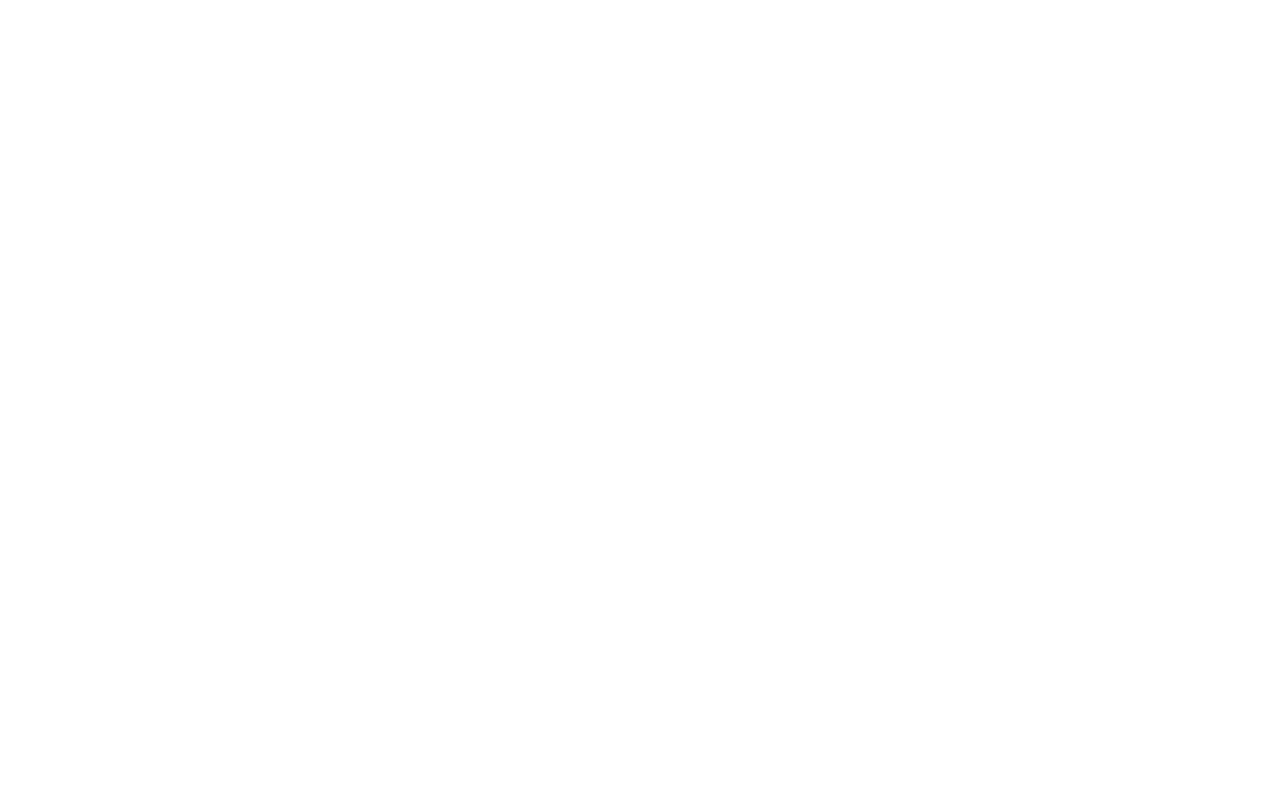
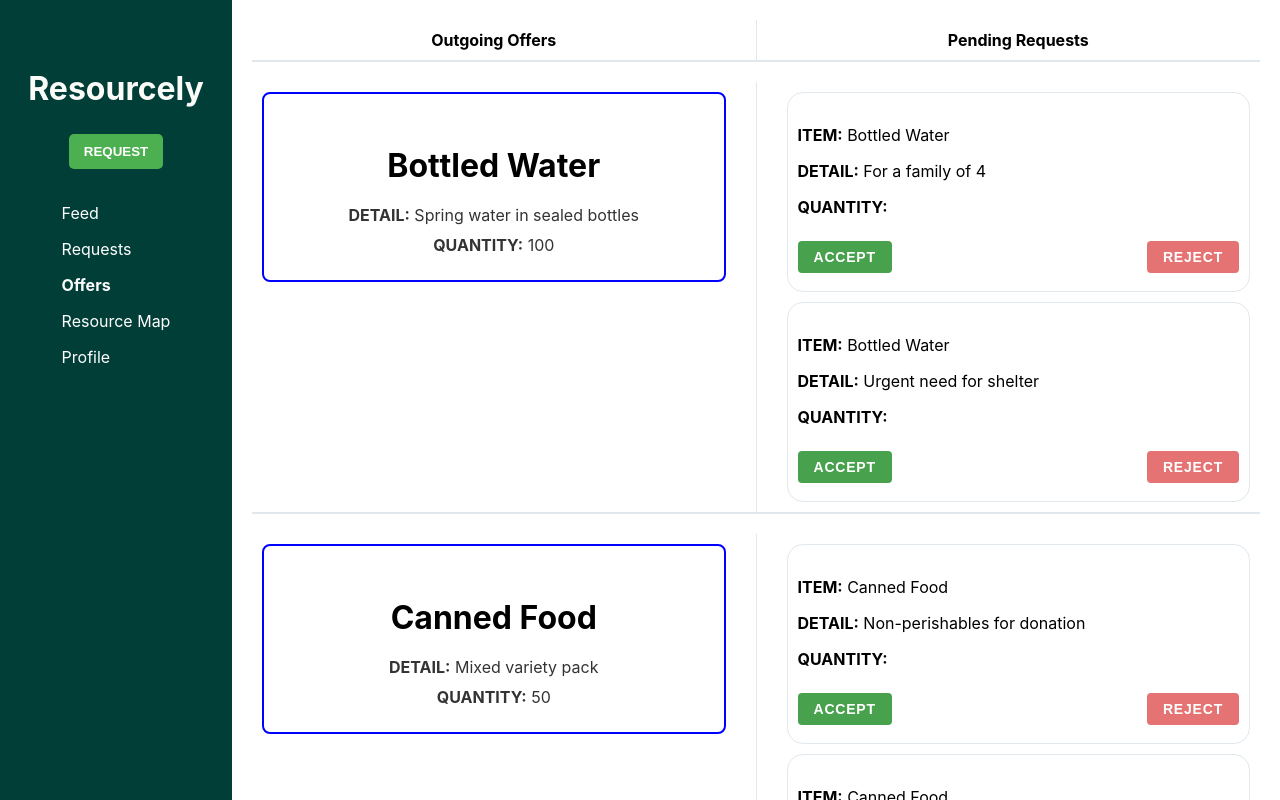
Before and after one commit to AnwarMP/Resourcely, a React (Create React App) app in the folder App/: page /offers in a window 1280 px wide. Before the commit this address had no page. Shown: the top 800 px of the page. Built offline with nearby package versions, Linux system fonts and the light colour scheme.

Commit message:
initial commit of offers page

```diff
--- a/App/src/App.js
+++ b/App/src/App.js
@@ -1,11 +1,12 @@
 // src/App.js
 import React from 'react';
 import { BrowserRouter as Router, Route, Routes } from 'react-router-dom';
-import Landing from './pages/landing';
+import Landing from './pages/landing'; // Ensure proper casing in import paths
 import Signup from './pages/signup';
 import HomePage from './pages/homepage';
 import ResourceMap from './pages/resourcemap';
-import SidebarLayout from './pages/sidebarlayout';
+import OffersPage from './pages/offerpage'; // Import the OffersPage component
+import SidebarLayout from './pages/sidebarlayout'; // Adjust path if necessary
 import './App.css';
 
 function App() {
@@ -16,6 +17,7 @@
         <Route path="/signup" element={<Signup />} />
         <Route path="/home" element={<HomePage />} />
         <Route path="/map" element={<SidebarLayout><ResourceMap /></SidebarLayout>} />
+        <Route path="/offers" element={<SidebarLayout><OffersPage /></SidebarLayout>} /> {/* Add this line */}
         {/* Additional routes can be added here */}
       </Routes>
     </Router>
--- /dev/null
+++ b/App/src/data/mockOffers.js
@@ -0,0 +1,46 @@
+// src/data/mockOffers.js
+const mockOffers = [
+    {
+      id: 'offer1',
+      item: 'Bottled Water',
+      detail: 'Spring water in sealed bottles',
+      quantity: 100,
+      requests: [
+        {
+          id: 'request1',
+          item: 'Bottled Water',
+          detail: 'For a family of 4',
+          status: 'pending' // This could be 'pending', 'accepted', or 'rejected'
+        },
+        {
+          id: 'request2',
+          item: 'Bottled Water',
+          detail: 'Urgent need for shelter',
+          status: 'pending'
+        }
+      ]
+    },
+    {
+      id: 'offer2',
+      item: 'Canned Food',
+      detail: 'Mixed variety pack',
+      quantity: 50,
+      requests: [
+        {
+          id: 'request3',
+          item: 'Canned Food',
+          detail: 'Non-perishables for donation',
+          status: 'pending'
+        },
+        {
+          id: 'request4',
+          item: 'Canned Food',
+          detail: 'Request for local food bank',
+          status: 'pending'
+        }
+      ]
+    },
+    // ... Add more offers and associated requests as needed for the mockup
+  ];
+
+  export default mockOffers;
--- /dev/null
+++ b/App/src/pages/offercard.js
@@ -0,0 +1,15 @@
+// src/components/OfferCard.js
+import React from 'react';
+import '../styles/offercard.css'; // Import corresponding CSS file
+
+const OfferCard = ({ offer }) => {
+  return (
+    <div className="offer-card">
+      <h3>{offer.item}</h3> {/* Item name is now centered and larger */}
+      <p><strong>DETAIL:</strong> {offer.detail}</p>
+      <p><strong>QUANTITY:</strong> {offer.quantity}</p>
+    </div>
+  );
+};
+
+export default OfferCard;
--- /dev/null
+++ b/App/src/pages/offerpage.js
@@ -0,0 +1,54 @@
+// src/pages/OffersPage.js
+import React from 'react';
+import OfferCard from './offercard'; // Ensure these are the correct import paths
+import RequestCard from './requestcard';
+import mockOffers from '../data/mockOffers'; // Import mock data
+import '../styles/offerspage.css'; // Import corresponding CSS file
+
+const OffersPage = () => {
+  const handleAccept = (requestId) => {
+    console.log('Accepted request:', requestId);
+    // Implement accept functionality
+  };
+
+  const handleReject = (requestId) => {
+    console.log('Rejected request:', requestId);
+    // Implement reject functionality
+  };
+
+  return (
+    <div className="offers-page">
+      {/* Wrap the titles within the offer-row for proper alignment */}
+      <div className="offer-row">
+        <div className="offer-column">
+          <div className="column-title">Outgoing Offers</div>
+        </div>
+        <div className="column-separator"></div>
+        <div className="request-column">
+          <div className="column-title">Pending Requests</div>
+        </div>
+      </div>
+      {/* Map through the offers and requests as before */}
+      {mockOffers.map(offer => (
+        <div key={offer.id} className="offer-row">
+          <div className="offer-column">
+            <OfferCard offer={offer} />
+          </div>
+          <div className="column-separator"></div>
+          <div className="request-column">
+            {offer.requests.map(request => (
+              <RequestCard
+                key={request.id}
+                request={request}
+                onAccept={handleAccept}
+                onReject={handleReject}
+              />
+            ))}
+          </div>
+        </div>
+      ))}
+    </div>
+  );
+};
+
+export default OffersPage;
--- /dev/null
+++ b/App/src/pages/requestcard.js
@@ -0,0 +1,31 @@
+// src/components/RequestCard.js
+import React from 'react';
+import '../styles/requestcard.css'; // Import corresponding CSS file
+
+const RequestCard = ({ request, onAccept, onReject }) => {
+  return (
+    <div className="request-card">
+      <div className="request-details">
+        <p><strong>ITEM:</strong> {request.item}</p>
+        <p><strong>DETAIL:</strong> {request.detail}</p>
+        <p><strong>QUANTITY:</strong> {request.quantity}</p> {/* Assuming you have a quantity field */}
+      </div>
+      <div className="request-actions">
+        <button
+          className="action-button accept-button"
+          onClick={() => onAccept(request.id)}
+        >
+          Accept
+        </button>
+        <button
+          className="action-button reject-button"
+          onClick={() => onReject(request.id)}
+        >
+          Reject
+        </button>
+      </div>
+    </div>
+  );
+};
+
+export default RequestCard;
--- /dev/null
+++ b/App/src/styles/offercard.css
@@ -0,0 +1,30 @@
+/* src/styles/OfferCard.css */
+.offer-card {
+    display: flex;
+    flex-direction: column;
+    align-items: center; /* Center align items for all children */
+    text-align: center; /* Center the text inside the card */
+    cursor: pointer;
+    border: 2px solid blue; /* Assuming 'blue' is a placeholder for an actual color value */
+    border-radius: 8px; /* Slight rounding of corners */
+    margin: 10px 0;
+    background-color: #fff;
+    transition: all 0.3s ease;
+    padding: 20px; /* More padding for a spacious layout */
+    box-sizing: border-box; /* Include padding and border in the element's total width and height */
+}
+
+.offer-card h3 {
+    font-size: 2em; /* Much larger font size for item name */
+    font-weight: bold;
+    margin-bottom: 15px; /* Larger margin below the item name */
+    width: 100%; /* Make h3 take full width */
+    overflow-wrap: break-word; /* Ensure long words do not overflow */
+}
+
+.offer-card p {
+    width: 100%; /* Align paragraphs to the center by giving them full width */
+    margin: 5px 0; /* Uniform margin for all text elements */
+    font-size: 16px; /* Uniform font size for simplicity */
+    color: #333; /* Darker text for better readability */
+}
--- /dev/null
+++ b/App/src/styles/offerspage.css
@@ -0,0 +1,43 @@
+/* src/styles/OffersPage.css */
+.offers-page {
+    display: flex;
+    flex-direction: column;
+    width: 100%;
+  }
+
+  .offer-row {
+    display: flex;
+    justify-content: space-between;
+    margin-bottom: 20px;
+    border-bottom: 2px solid #e1e8ed; /* Add a bottom border to each row for separation */
+  }
+
+  .offer-column, .request-column {
+    flex: 1;
+    margin: 0 10px;
+  }
+
+  /* Added titles and their styling */
+  .column-title {
+    text-align: center;
+    font-weight: bold;
+    margin: 10px 0;
+  }
+
+  /* Added separator line */
+  .column-separator {
+    width: 1px;
+    background-color: #e1e8ed;
+    margin: 0 20px;
+  }
+
+  @media (max-width: 768px) {
+    .offer-row {
+      flex-direction: column;
+    }
+
+    /* Remove separator line on smaller screens */
+    .column-separator {
+      display: none;
+    }
+  }
--- /dev/null
+++ b/App/src/styles/requestcard.css
@@ -0,0 +1,62 @@
+/* src/styles/RequestCard.css */
+.request-card {
+    display: flex;
+    flex-direction: column; /* Stack children vertically */
+    align-items: flex-start; /* Align children to the start of the container */
+    cursor: pointer;
+    border: 1px solid #e1e8ed;
+    border-radius: 16px;
+    margin: 10px 0;
+    background-color: #fff;
+    transition: all 0.3s ease;
+
+    padding-top: 1rem;
+    padding-left: 10px;
+    padding-right: 10px;
+    padding-bottom: 10px;
+}
+
+.request-card:hover {
+    box-shadow: 0 2px 5px rgba(0, 0, 0, 0.2);
+}
+
+.request-actions {
+    display: flex;
+    justify-content: space-between;
+    width: 100%; /* Ensure full width utilization for spacing */
+    padding: 8px 0; /* Add some padding at the top and bottom */
+}
+
+/* Styling for action buttons */
+
+.action-button {
+    padding: 8px 16px;
+    border: none;
+    border-radius: 4px;
+    cursor: pointer;
+    transition: background-color 0.2s, box-shadow 0.2s; /* Smooth transitions for hover effects */
+    box-shadow: none; /* No shadow for a flat minimalist look */
+    font-weight: 600; /* Slightly bolder font */
+    text-transform: uppercase; /* All letters in uppercase for a clean look */
+    font-size: 0.875rem; /* Slightly smaller font size */
+    letter-spacing: 0.05rem; /* Spacing out the letters for readability */
+}
+
+.accept-button {
+    background-color: #48a14d; /* Muted green background */
+    color: #ffffff;
+}
+
+.accept-button:hover, .accept-button:focus {
+    background-color: #3e8c43; /* Darken the color on hover/focus for feedback */
+}
+
+.reject-button {
+    background-color: #e57373; /* Soft red background */
+    color: #ffffff;
+}
+
+.reject-button:hover, .reject-button:focus {
+    background-color: #cf6666; /* Darken the color on hover/focus for feedback */
+}
+/* You can add more specific styling here as per your design requirements */
```
